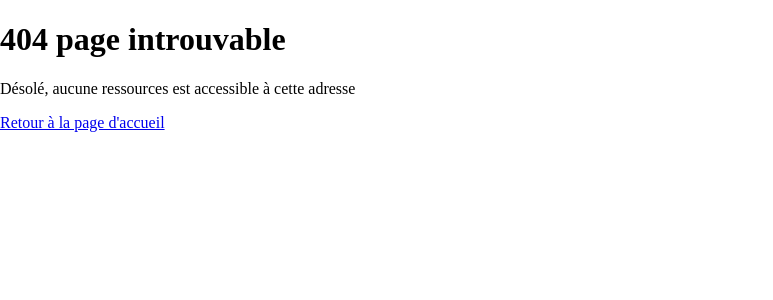
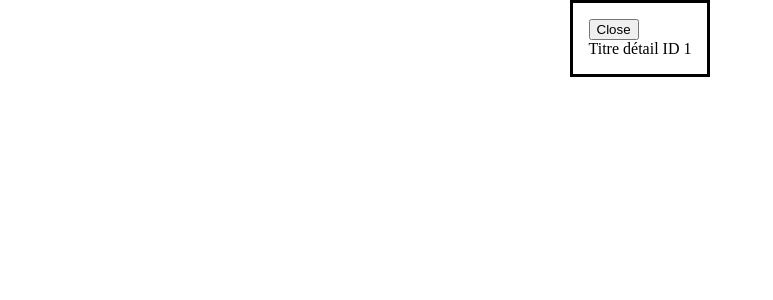
Before and after one commit to Space-Engineers-COMEM/camera-quest-backoffice, a React (Create React App) app: page /objets/1 in a window 1280 px wide. Before the commit this address had no page. Shown: the top 300 px of the page, without its empty margins (0-773 px from the left). Built offline with nearby package versions, Linux system fonts and the light colour scheme.

Commit message:
Init modal system

```diff
--- a/public/index.html
+++ b/public/index.html
@@ -29,6 +29,7 @@
   <body>
     <noscript>You need to enable JavaScript to run this app.</noscript>
     <div id="root"></div>
+    <div id="modal_root"></div>
     <!--
       This HTML file is a template.
       If you open it directly in the browser, you will see an empty page.
--- a/src/App.tsx
+++ b/src/App.tsx
@@ -1,38 +1,48 @@
-import React from 'react';
-import { Routes, Route } from 'react-router-dom';
+import React, { useEffect } from 'react';
+import { Route, Routes, useLocation } from 'react-router-dom';
 import Error404 from './Error404';
 import Login from './Login';
 import Home from './Home';
 import Pois from './Pois';
+import PoiDetail from './input/poi/PoiDetail';
+import Modal from './layout/Modal';
 
-interface Props {}
+type Props = {};
 
-interface States {
+type States = {
   lang: string;
   tutorialDone: boolean;
-}
+};
 
-export default class App extends React.Component<Props, States> {
-  componentDidMount() {
+export default function App(props: Props) {
+  const location = useLocation();
+  const state = location.state as { backgroundLocation?: Location };
+
+  useEffect(() => {
     const lsLang = localStorage.getItem('lang');
     const lsTuto = localStorage.getItem('tutorialDone');
     localStorage.setItem('lang', !lsLang ? 'en' : lsLang);
     localStorage.setItem('tutorial-done', (lsTuto === 'true').toString());
-  }
+  });
 
-  render() {
   return (
     <div className="App">
-        <Routes>
+      <Routes location={state?.backgroundLocation || location}>
+        <Route path="/" element={<Home />} />
         <Route path="/login" element={<Login />} />
-          <Route path="/" element={<Home />} />
         <Route path="/objets" element={<Pois />} />
+        <Route path="/objets/:id" element={<PoiDetail />} />
         <Route path="/*" element={<Error404 />} />
         {/* <Route path="/:id" element={<POI />} /> */}
         {/* <Route path="/language" element={<Language />} /> */}
         {/* <Route path="/congrat" element={<Congrat />} /> */}
       </Routes>
+
+      {state?.backgroundLocation && (
+        <Routes>
+          <Route path="/objets/:id" element={<PoiDetail />} />
+        </Routes>
+      )}
     </div>
   );
 }
-}
--- a/src/input/poi/PoiCard.tsx
+++ b/src/input/poi/PoiCard.tsx
@@ -1,5 +1,8 @@
+/* eslint-disable no-restricted-globals */
 import React from 'react';
+import { Link, useLocation } from 'react-router-dom';
 import PoiTags from '../../content/poi/PoiTags';
+import Modal from '../../layout/Modal';
 
 type PoiProps = {
   id: number;
@@ -8,15 +11,21 @@ type PoiProps = {
   area: string;
 };
 
-export default function PoiDetail(props: PoiProps) {
+export default function PoiCard(props: PoiProps) {
+  const location = useLocation();
+
   return (
     <li>
       <button type="button">Supprimer</button>
+      <br />
       <img alt="" src={props.imagePath} />
       <div>{props.title}</div>
       <div>Étage {props.area}</div>
       <PoiTags poiId={props.id} langId={1} />
-      <button type="button">Modifier</button>
+      <Link to={String(props.id)} state={{ backgroundLocation: location }}>
+        Modifier
+      </Link>
+      <hr />
     </li>
   );
 }
--- /dev/null
+++ b/src/input/poi/PoiDetail.tsx
@@ -0,0 +1,14 @@
+import React from 'react';
+import { useParams } from 'react-router-dom';
+import PoiTags from '../../content/poi/PoiTags';
+import Modal from '../../layout/Modal';
+
+export default function PoiDetail() {
+  const { id } = useParams<'id'>();
+
+  return (
+    <Modal>
+      <article>Titre détail ID {id}</article>
+    </Modal>
+  );
+}
--- a/src/input/poi/PoiList.tsx
+++ b/src/input/poi/PoiList.tsx
@@ -1,6 +1,6 @@
 import React, { useState, useEffect } from 'react';
 import axios from 'axios';
-import PoiDetail from './PoiCard';
+import PoiCard from './PoiCard';
 
 const API_URL = process.env.REACT_APP_API_URL;
 
@@ -36,7 +36,7 @@ export default function PoisList() {
     return (
       <ul>
         {pois.map((poi) => (
-          <PoiDetail
+          <PoiCard
             key={poi.id}
             id={poi.id}
             title={poi.title}
--- /dev/null
+++ b/src/layout/Modal.tsx
@@ -0,0 +1,29 @@
+import React, { useEffect } from 'react';
+import ReactDOM from 'react-dom';
+import { useNavigate } from 'react-router-dom';
+
+type ModalProps = {
+  children: any;
+};
+
+export default function Modal(props: ModalProps) {
+  const navigator = useNavigate();
+  // const domNode = document.createElement('dialog');
+  const domContainer = document.getElementById('modal_root')!;
+  // Note: the ! sign say to Typescript that this variable is never null
+
+  const closeButton = () => {
+    navigator(-1);
+  };
+
+  const content = () => (
+    <dialog open>
+      <button type="button" onClick={closeButton}>
+        Close
+      </button>
+      <div>{props.children}</div>
+    </dialog>
+  );
+
+  return ReactDOM.createPortal(content(), domContainer);
+}
```
Lines whose indentation alone changed are shown as unchanged.
